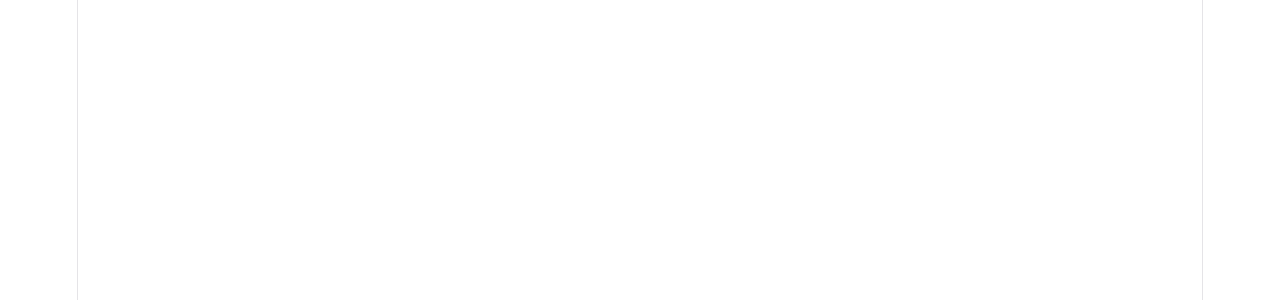
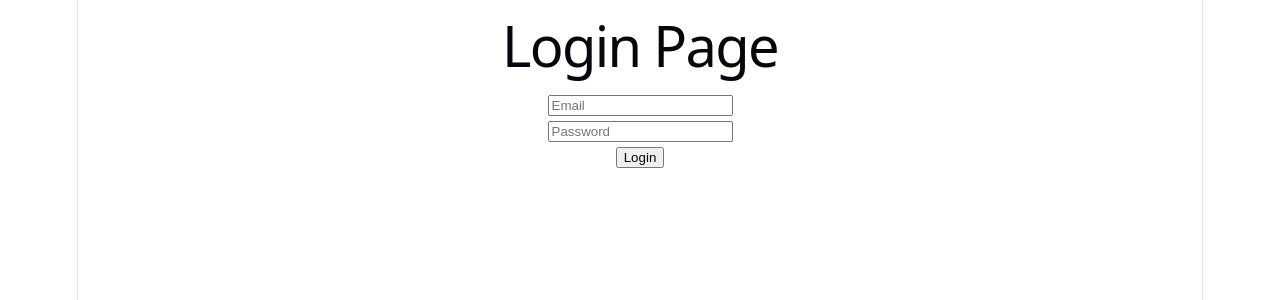
Before and after one commit to shrishti1525/prephub-ai, a React app in the folder frontend/: page /login in a window 1280 px wide. Before the commit this address had no page. Shown: the top 300 px of the page. Built offline with nearby package versions, Linux system fonts and the light colour scheme; the HTML template or start-up script is replaced by a standard one.

Commit message:
Add Login page connected to backend

```diff
--- a/frontend/src/App.jsx
+++ b/frontend/src/App.jsx
@@ -1,12 +1,14 @@
 import { Routes, Route } from 'react-router-dom'
 import Home from './pages/Home.jsx'
 import Signup from './pages/Signup.jsx'
+import Login from './pages/Login.jsx'
 
 function App() {
   return (
     <Routes>
       <Route path="/" element={<Home />} />
       <Route path="/signup" element={<Signup />} />
+      <Route path="/login" element={<Login />} />
     </Routes>
   )
 }
--- /dev/null
+++ b/frontend/src/pages/Login.jsx
@@ -0,0 +1,51 @@
+import { useState } from 'react'
+import axios from 'axios'
+
+function Login() {
+  const [formData, setFormData] = useState({ email: '', password: '' })
+  const [message, setMessage] = useState('')
+
+  function handleChange(e) {
+    setFormData({ ...formData, [e.target.name]: e.target.value })
+  }
+
+  async function handleSubmit(e) {
+    e.preventDefault()
+    try {
+      const response = await axios.post('http://localhost:5000/api/login', formData)
+      setMessage('Login successful!')
+      console.log(response.data)
+    } catch (error) {
+      setMessage('Login failed. Check console for details.')
+      console.log(error)
+    }
+  }
+
+  return (
+    <div>
+      <h1>Login Page</h1>
+      <form onSubmit={handleSubmit}>
+        <input
+          type="email"
+          name="email"
+          placeholder="Email"
+          value={formData.email}
+          onChange={handleChange}
+        />
+        <br />
+        <input
+          type="password"
+          name="password"
+          placeholder="Password"
+          value={formData.password}
+          onChange={handleChange}
+        />
+        <br />
+        <button type="submit">Login</button>
+      </form>
+      {message && <p>{message}</p>}
+    </div>
+  )
+}
+
+export default Login
```
